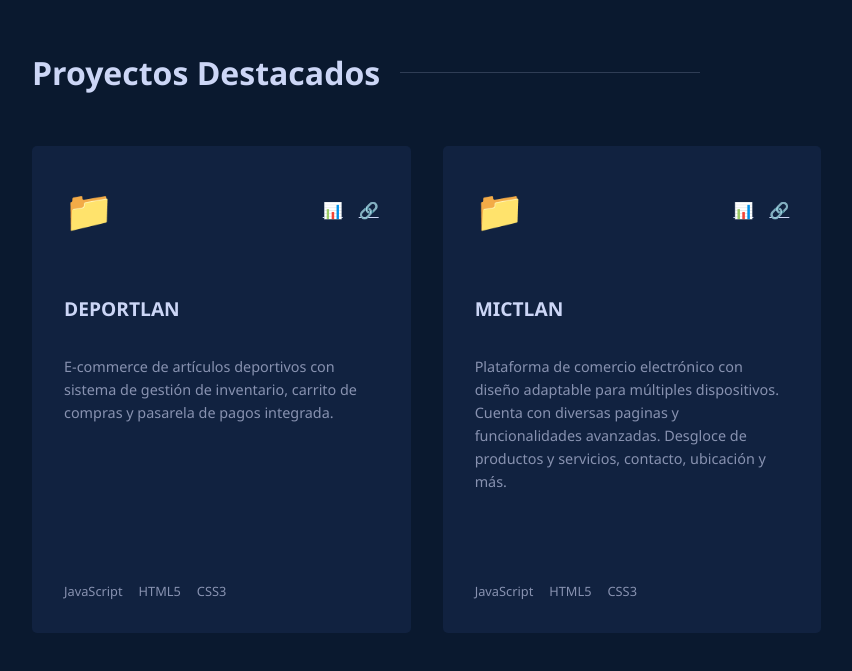
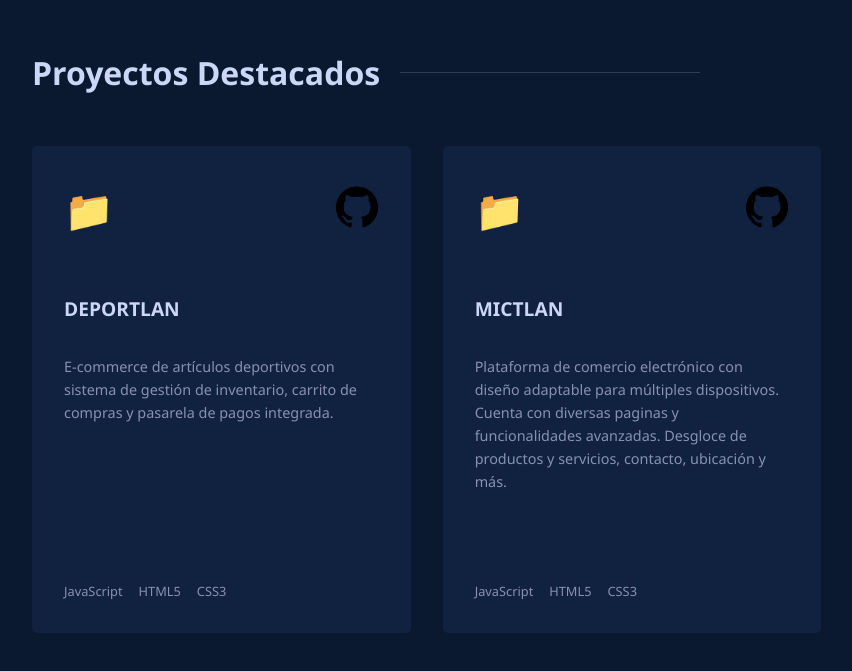
Before and after one commit to JorgeArroyoAlvarez/PORTAFOLIO, a plain HTML site: page index.html in a window 1280 px wide. Shown: the part 2065-2736 px from the top of the page, without its empty margins (8-860 px from the left). Drawn offline with Linux system fonts and the light colour scheme.

Commit message:
añadir links

```diff
--- a/index.html
+++ b/index.html
@@ -82,8 +82,7 @@
                     <div class="project-top">
                         <div class="folder-icon">📁</div>
                         <div class="project-links">
-                            <a href="#" aria-label="GitHub Link">📊</a>
-                            <a href="#" aria-label="External Link">🔗</a>
+                            <a href="https://github.com/Equipo-Quijda/hackaton-deportes" aria-label="GitHub"><img class="social-logo" src="/GitHub_Invertocat_Logo.svg.png" alt="GitHub"></a>
                         </div>
                     </div>
                     <h3 class="project-title">DEPORTLAN</h3>
@@ -103,8 +102,7 @@
                     <div class="project-top">
                         <div class="folder-icon">📁</div>
                         <div class="project-links">
-                            <a href="#" aria-label="https://github.com/Equipo-Quijda/hackaton-deportes">📊</a>
-                            <a href="#" aria-label="External Link">🔗</a>
+                            <a href="https://github.com/Equipo-Quijda/Proyecto-Integrador-Mictl-n" aria-label="GitHub"><img class="social-logo" src="/GitHub_Invertocat_Logo.svg.png" alt="GitHub"></a>
                         </div>
                     </div>
                     <h3 class="project-title">MICTLAN</h3>
```
